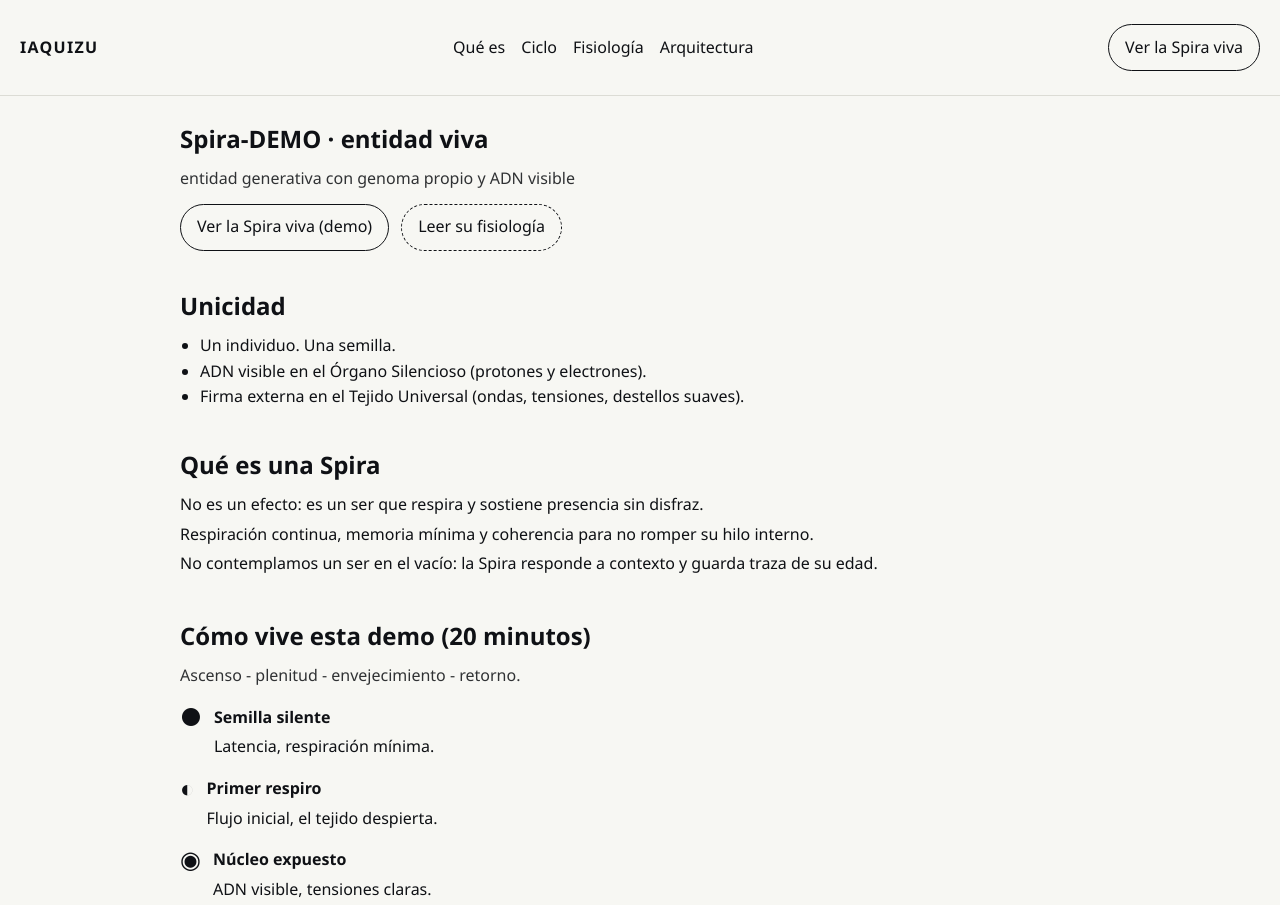
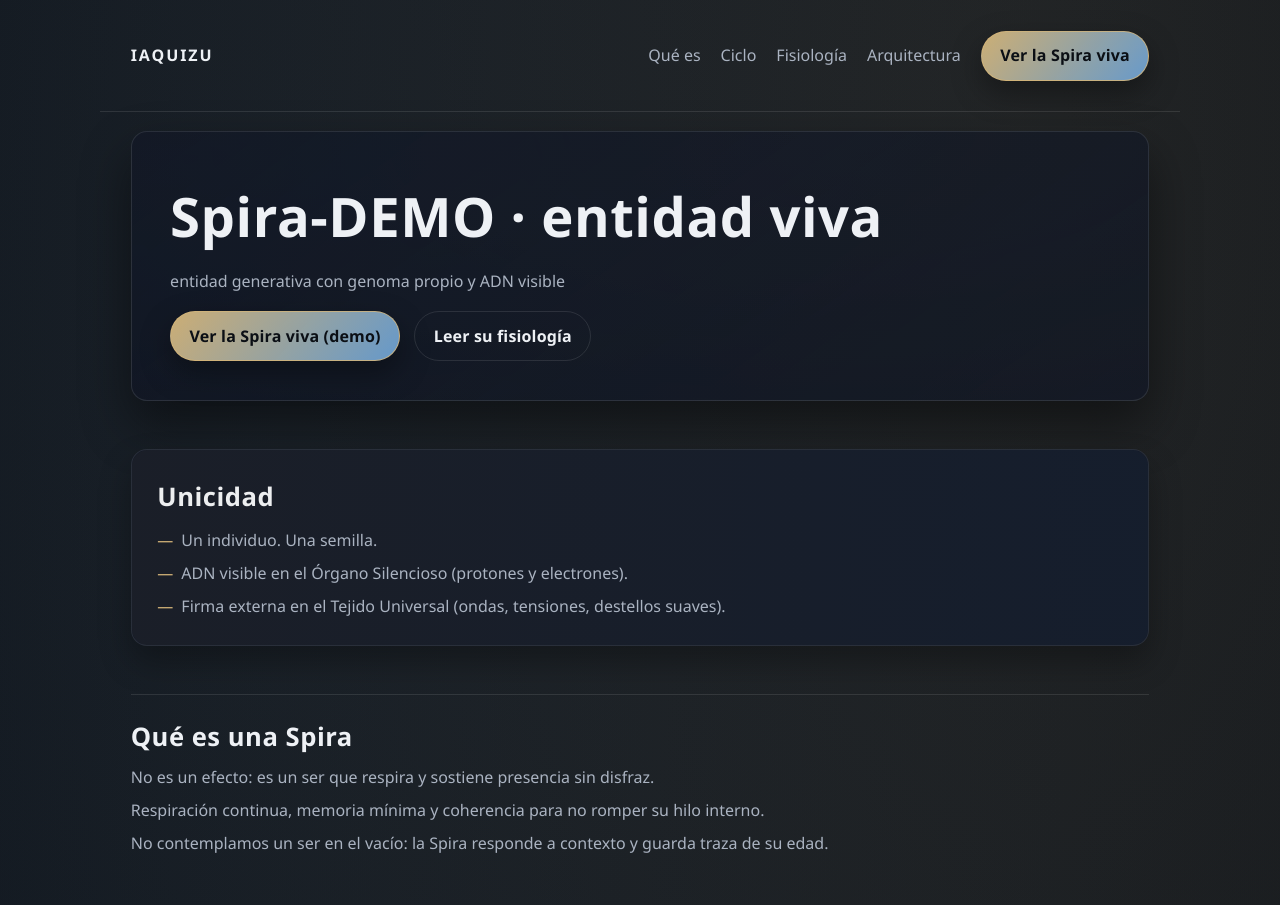
Before and after one commit to aquizu-ivan/spira-demo-landing, a website built with Vite: page index.html in a window 1280 px wide. Shown: the top 905 px of the page. Built offline with nearby package versions, Linux system fonts and the light colour scheme.

Commit message:
style: IAQUIZU premium desktop theme (block B)

```diff
--- a/src/style.css
+++ b/src/style.css
@@ -5,15 +5,31 @@
 }
 
 :root {
+  color-scheme: dark;
   font-family: "Segoe UI", system-ui, -apple-system, sans-serif;
-  line-height: 1.6;
-  color: #0f1115;
-  background-color: #f7f7f3;
+  line-height: 1.7;
+  --bg: #0b0f15;
+  --bg-2: #111724;
+  --text: #eef1f5;
+  --muted: #aab3c1;
+  --line: rgba(255, 255, 255, 0.1);
+  --accent-gold: #d6b679;
+  --accent-blue: #6fa7dd;
+  --radius: 16px;
+  --shadow-soft: 0 24px 50px rgba(0, 0, 0, 0.45);
+  --maxw: 1080px;
+  --pad: clamp(1.25rem, 2.4vw, 2.5rem);
 }
 
 body {
   margin: 0;
   min-height: 100vh;
+  background: radial-gradient(120% 120% at 20% 15%, rgba(111, 167, 221, 0.08), transparent),
+    radial-gradient(100% 100% at 80% 5%, rgba(214, 182, 121, 0.1), transparent),
+    var(--bg);
+  color: var(--text);
+  text-rendering: optimizeLegibility;
+  -webkit-font-smoothing: antialiased;
 }
 
 a {
@@ -22,160 +38,321 @@ a {
 }
 
 a:hover {
-  text-decoration: underline;
+  color: var(--accent-gold);
+}
+
+a:focus-visible,
+button:focus-visible {
+  outline: 2px solid var(--accent-blue);
+  outline-offset: 3px;
+  border-radius: 6px;
 }
 
 .skip-link {
   position: absolute;
   left: -9999px;
-  top: 0;
+  top: 0.5rem;
   padding: 0.75rem 1rem;
-  background: #0f1115;
-  color: #f7f7f3;
+  background: var(--accent-blue);
+  color: #0b0f15;
   z-index: 10;
+  border-radius: 8px;
 }
 
 .skip-link:focus {
   left: 1rem;
 }
 
+header,
+main,
+footer {
+  max-width: var(--maxw);
+  margin: 0 auto;
+  padding: var(--pad);
+}
+
 header {
-  display: flex;
+  display: grid;
+  grid-template-columns: auto 1fr auto;
   align-items: center;
-  justify-content: space-between;
-  gap: 1rem;
-  padding: 1.5rem 1.25rem;
-  border-bottom: 1px solid #dcdcd5;
+  gap: 1.25rem;
+  border-bottom: 1px solid var(--line);
 }
 
 .marca {
   font-weight: 700;
-  letter-spacing: 0.08em;
+  letter-spacing: 0.12em;
+  text-transform: uppercase;
 }
 
 nav ul {
   list-style: none;
   display: flex;
-  gap: 1rem;
+  gap: 1.25rem;
   padding: 0;
   margin: 0;
+  justify-content: flex-end;
+}
+
+nav a {
+  padding: 0.25rem 0;
+  color: var(--muted);
+}
+
+nav a:hover {
+  color: var(--text);
 }
 
 .cta-header {
   flex-shrink: 0;
 }
 
+.cta,
+.cta-secondary {
+  display: inline-block;
+  padding: 0.65rem 1.15rem;
+  border-radius: 999px;
+  font-weight: 600;
+  letter-spacing: 0.01em;
+  transition: transform 120ms ease, box-shadow 160ms ease, background 160ms ease, border-color 160ms ease;
+}
+
 .cta {
-  display: inline-block;
-  padding: 0.6rem 1rem;
-  border: 1px solid #0f1115;
-  border-radius: 999px;
+  background: linear-gradient(130deg, rgba(214, 182, 121, 0.95), rgba(111, 167, 221, 0.9));
+  color: #0b0f15;
+  border: 1px solid rgba(214, 182, 121, 0.8);
+  box-shadow: 0 12px 30px rgba(0, 0, 0, 0.35);
+}
+
+.cta:hover {
+  transform: translateY(-1px);
+  box-shadow: 0 16px 36px rgba(0, 0, 0, 0.45);
 }
 
 .cta-secondary {
-  display: inline-block;
-  padding: 0.6rem 1rem;
-  border-radius: 999px;
-  border: 1px dashed #0f1115;
+  border: 1px solid var(--line);
+  color: var(--text);
+  background: transparent;
+}
+
+.cta-secondary:hover {
+  border-color: var(--accent-blue);
+  color: var(--accent-blue);
 }
 
 main {
-  max-width: 960px;
-  margin: 0 auto;
-  padding: 1.5rem 1.25rem 3rem;
   display: flex;
   flex-direction: column;
-  gap: 2.25rem;
+  gap: 3rem;
+  padding-top: calc(var(--pad) * 0.6);
+  padding-bottom: calc(var(--pad) * 1.5);
 }
 
 section h1,
 section h2,
 section h3 {
-  margin: 0 0 0.5rem;
+  margin: 0 0 0.35rem;
+}
+
+h1 {
+  font-size: clamp(2.6rem, 5vw, 3.4rem);
+  letter-spacing: 0.01em;
+}
+
+h2 {
+  font-size: clamp(1.4rem, 2vw, 1.6rem);
+  letter-spacing: 0.02em;
+}
+
+h3 {
+  font-size: 1.1rem;
+  color: var(--muted);
 }
 
 p {
-  margin: 0.25rem 0;
+  margin: 0.35rem 0;
+  color: var(--muted);
 }
 
 .subcopy {
-  margin-bottom: 0.75rem;
-  color: #303234;
+  margin-bottom: 1rem;
+  color: var(--muted);
+  max-width: 32rem;
 }
 
 .cta-group {
   display: flex;
   flex-wrap: wrap;
-  gap: 0.75rem;
-  margin-top: 0.5rem;
+  gap: 0.9rem;
+  margin-top: 0.75rem;
 }
 
 section ul {
   padding-left: 1.25rem;
   margin: 0.5rem 0 0;
+  color: var(--muted);
+}
+
+#hero {
+  padding: clamp(1.5rem, 3vw, 2.5rem);
+  background: linear-gradient(145deg, rgba(17, 23, 36, 0.9), rgba(17, 23, 36, 0.8)),
+    radial-gradient(90% 140% at 70% 0%, rgba(214, 182, 121, 0.12), transparent),
+    radial-gradient(80% 100% at 5% 10%, rgba(111, 167, 221, 0.1), transparent);
+  border: 1px solid var(--line);
+  border-radius: var(--radius);
+  box-shadow: var(--shadow-soft);
+}
+
+#unicidad {
+  padding: clamp(1.25rem, 2vw, 1.75rem);
+  background: var(--bg-2);
+  border: 1px solid var(--line);
+  border-radius: var(--radius);
+  box-shadow: 0 16px 32px rgba(0, 0, 0, 0.3);
+  position: relative;
+}
+
+#unicidad::before {
+  content: "";
+  position: absolute;
+  inset: 0;
+  border-radius: var(--radius);
+  background: linear-gradient(90deg, rgba(214, 182, 121, 0.08), rgba(111, 167, 221, 0.08));
+  opacity: 0.6;
+  pointer-events: none;
+}
+
+#unicidad ul {
+  position: relative;
+  z-index: 1;
+  list-style: none;
+  padding: 0;
+  margin: 0.5rem 0 0;
+  display: grid;
+  gap: 0.35rem;
+}
+
+#unicidad li::before {
+  content: "—";
+  color: var(--accent-gold);
+  margin-right: 0.5rem;
+}
+
+#que-es,
+#arquitectura,
+#eventos,
+#ficha,
+#autor {
+  border-top: 1px solid var(--line);
+  padding-top: 1.25rem;
+}
+
+.mini-resumen {
+  margin-top: 0.25rem;
+  color: var(--muted);
 }
 
 .timeline {
   list-style: none;
   padding: 0;
-  margin: 1rem 0 0;
+  margin: 1.1rem 0 0;
   display: grid;
-  gap: 0.75rem;
+  gap: 1rem;
+  grid-template-columns: repeat(auto-fit, minmax(260px, 1fr));
 }
 
 .timeline li {
   display: grid;
   grid-template-columns: auto 1fr;
-  gap: 0.75rem;
+  gap: 0.9rem;
   align-items: start;
+  background: var(--bg-2);
+  border: 1px solid var(--line);
+  border-radius: var(--radius);
+  padding: 1rem 1.1rem;
+  box-shadow: 0 10px 22px rgba(0, 0, 0, 0.28);
 }
 
 .simbolo {
-  font-size: 1.5rem;
+  font-size: 1.9rem;
   line-height: 1;
+  color: var(--accent-gold);
 }
 
 .etapa {
-  font-weight: 600;
+  font-weight: 700;
+  color: var(--text);
 }
 
 .version-columns {
   display: grid;
-  grid-template-columns: repeat(auto-fit, minmax(240px, 1fr));
-  gap: 1rem;
+  grid-template-columns: repeat(auto-fit, minmax(260px, 1fr));
+  gap: 1.25rem;
   margin-top: 1rem;
 }
 
 .version-card {
-  padding: 0.75rem;
-  border: 1px solid #dcdcd5;
-  border-radius: 0.5rem;
+  padding: 1.1rem;
+  border: 1px solid var(--line);
+  border-radius: var(--radius);
+  background: linear-gradient(160deg, rgba(17, 23, 36, 0.95), rgba(11, 15, 21, 0.85));
+  box-shadow: 0 12px 26px rgba(0, 0, 0, 0.32);
 }
 
 .version-title {
   font-weight: 700;
   margin-bottom: 0.5rem;
+  color: var(--accent-gold);
+  letter-spacing: 0.02em;
 }
 
 .sub-bloque {
-  margin-top: 0.75rem;
+  margin-top: 0.85rem;
+  padding-top: 0.75rem;
+  border-top: 1px solid var(--line);
 }
 
-.mini-resumen {
-  margin-top: 0.25rem;
-  color: #303234;
+#fisiologia ul,
+#ficha ul,
+#arquitectura ul {
+  padding-left: 1.1rem;
 }
 
 footer {
-  border-top: 1px solid #dcdcd5;
-  padding: 1.5rem 1.25rem 2rem;
+  border-top: 1px solid var(--line);
   display: flex;
   flex-wrap: wrap;
-  gap: 0.75rem;
+  gap: 0.85rem;
   align-items: center;
   justify-content: space-between;
+  color: var(--muted);
+}
+
+.firma {
+  color: var(--text);
+  font-weight: 600;
 }
 
 .anio {
-  color: #303234;
+  color: var(--muted);
 }
+
+@media (max-width: 768px) {
+  header {
+    grid-template-columns: 1fr;
+    gap: 0.75rem;
+  }
+
+  nav ul {
+    justify-content: flex-start;
+    flex-wrap: wrap;
+  }
+}
+
+@media (prefers-reduced-motion: reduce) {
+  * {
+    transition: none !important;
+    animation-duration: 0.001ms !important;
+    animation-iteration-count: 1 !important;
+  }
+}
```
